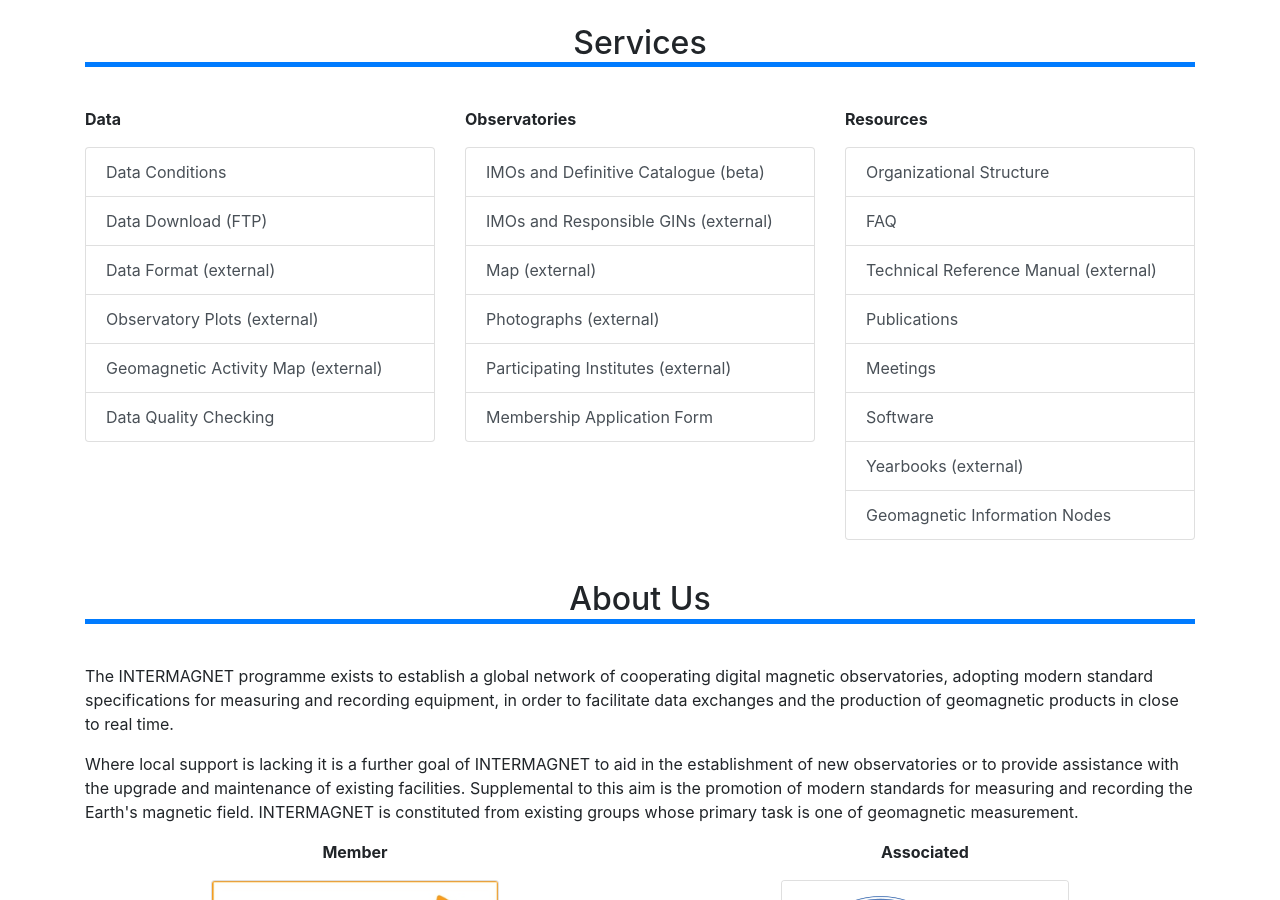
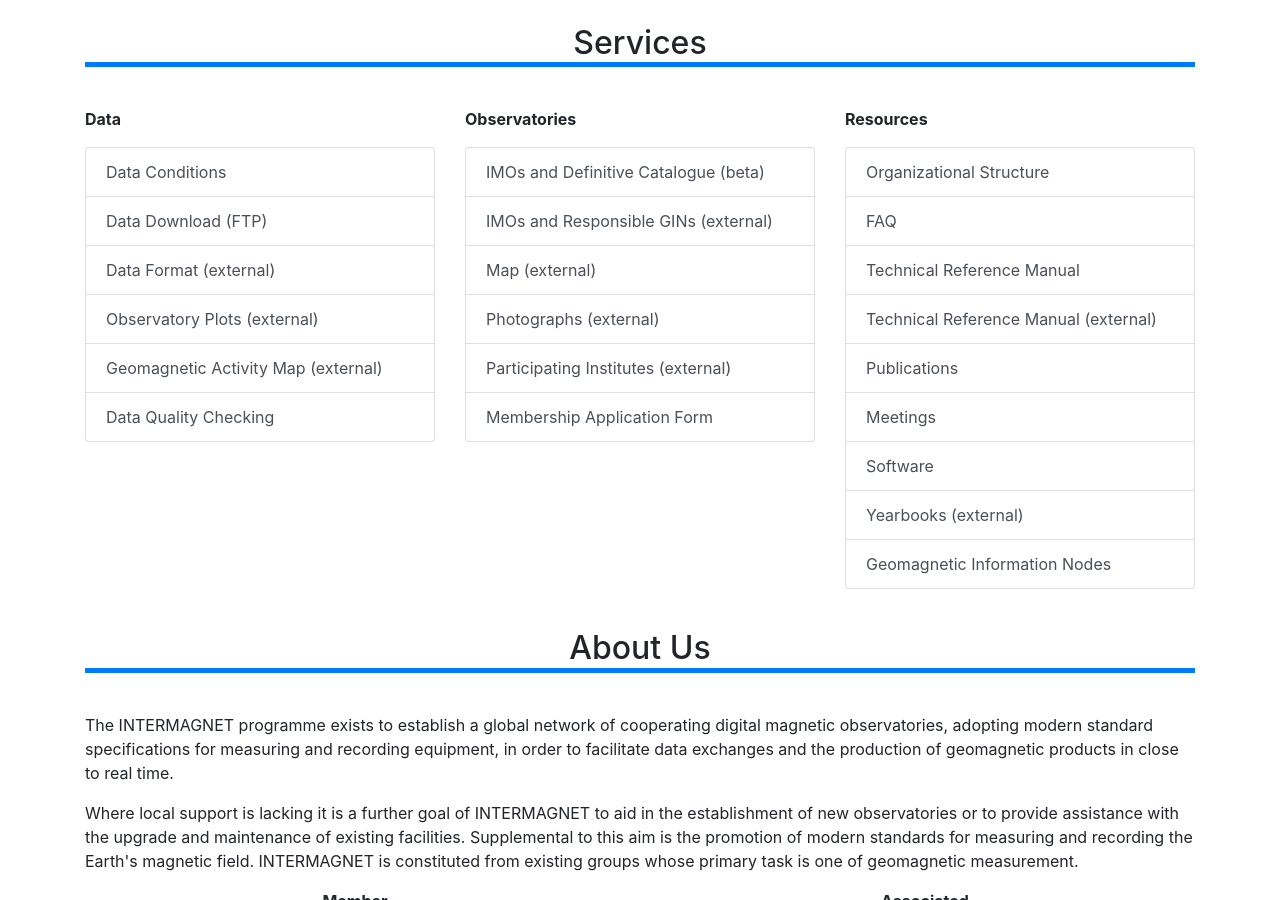
Before and after one commit to INTERMAGNET/intermagnet.github.io, a Jekyll site: the page built from index.html, in a window 1280 px wide and 900 px high, scrolled down 498 px. Built offline with Jekyll 4.4.1, drawn with Linux system fonts in a browser that asks for light colours.

Commit message:
Update services.html

```diff
--- a/_includes/index/services.html
+++ b/_includes/index/services.html
@@ -26,6 +26,7 @@
         <div class="list-group">
             <a href="/structure.html" class="list-group-item list-group-item-action">Organizational Structure</a>
             <a href="/faq/" class="list-group-item list-group-item-action">FAQ</a>
+            <a href="/tm.html" class="list-group-item list-group-item-action">Technical Reference Manual</a>
             <a href="http://www.intermagnet.org/publication-software/technicalsoft-eng.php" class="list-group-item list-group-item-action">Technical Reference Manual (external)</a>
             <a href="/publications.html" class="list-group-item list-group-item-action">Publications</a>
             <a href="/meetings.html" class="list-group-item list-group-item-action">Meetings</a>
```
